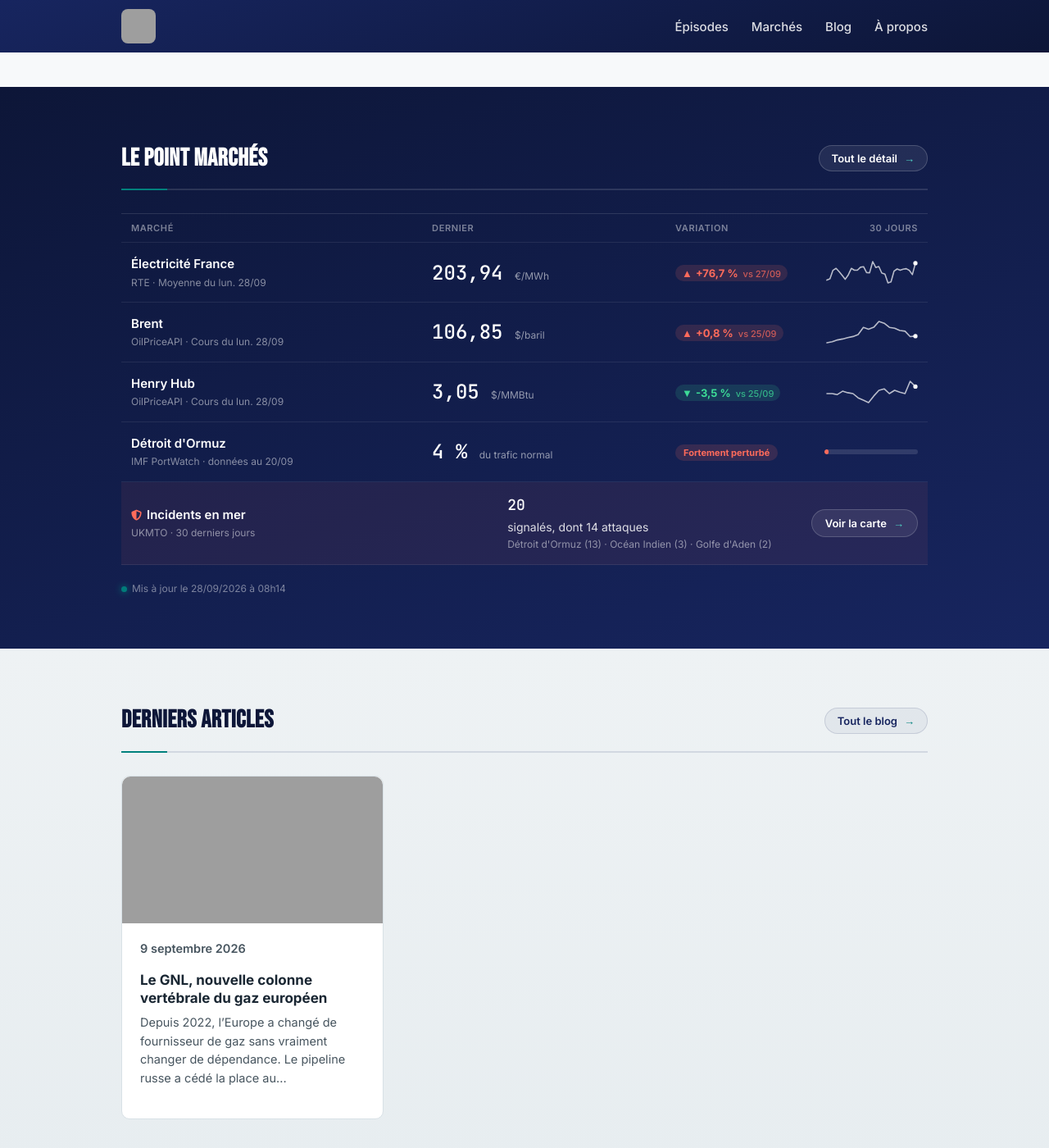
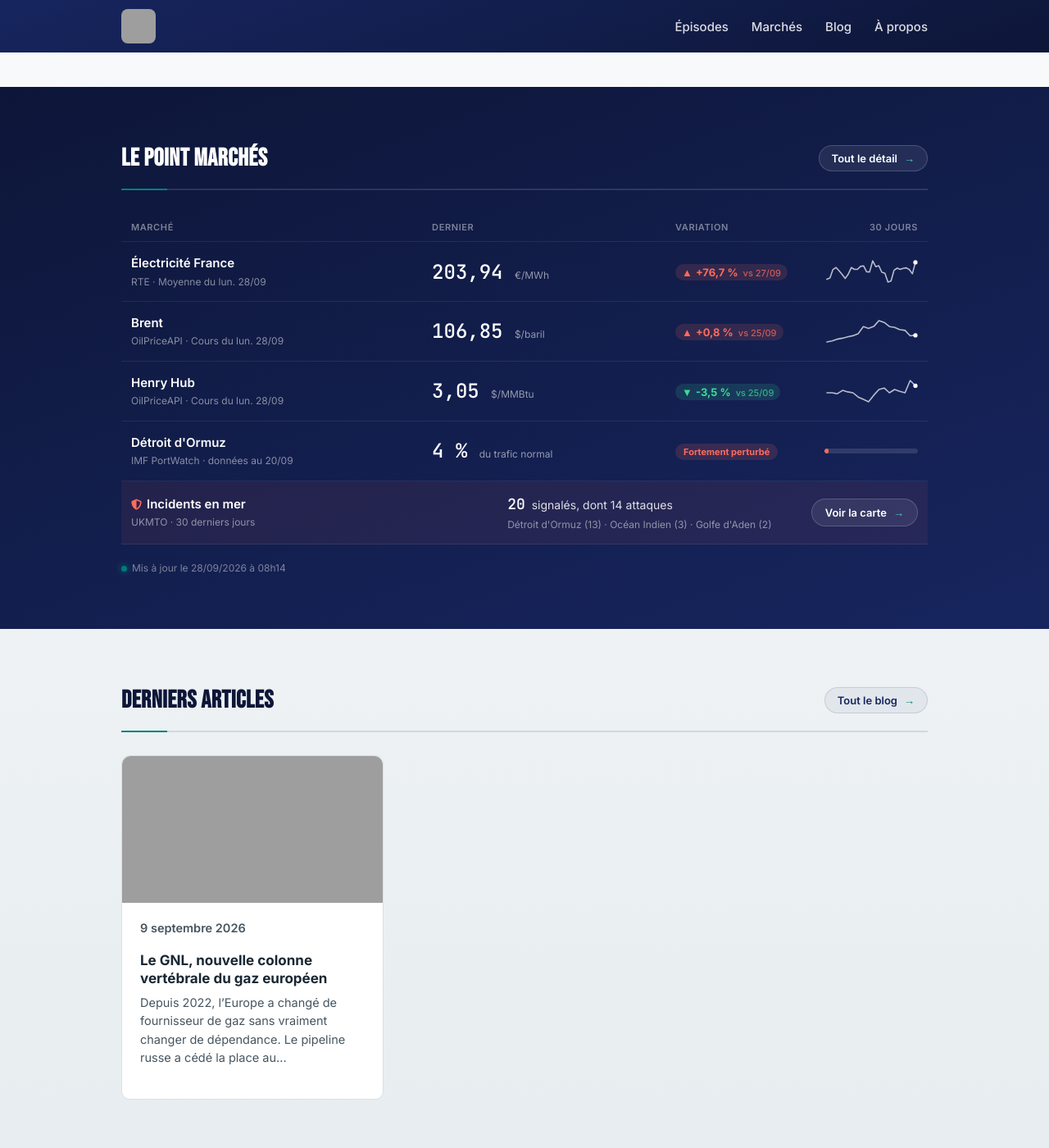
Before and after one commit to InsideEnergyMarkets/Inside-Energy-Markets, a Jekyll site: the page built from index.html, in a window 1280 px wide and 1400 px high, scrolled down 1223 px. Shown: the whole window at 82% size. Built offline with Jekyll 4.4.1, drawn with Linux system fonts in a browser that asks for light colours; grey boxes are pictures that could not be loaded.

Commit message:
Aperçu point marchés : ligne incidents sur une ligne, double bordure retirée
Co-Authored-By: Claude Opus 5.5 <noreply@anthropic.com>

```diff
--- a/assets/css/style.css
+++ b/assets/css/style.css
@@ -1991,7 +1991,6 @@ footer .socials a:hover {
 .mk-sources em { font-style: normal; font-size: 12px; color: #00817d; }
 
 /* ===== Accueil : « Le point marchés » ===== */
-.hq-board { border-top: 1px solid rgba(255, 255, 255, 0.12); }
 .hq-row {
   display: grid; grid-template-columns: minmax(0, 1.25fr) minmax(0, 1fr) 150px 130px; align-items: center; gap: 16px;
   padding: 14px 12px; border-bottom: 1px solid rgba(255, 255, 255, 0.08); color: #fff; text-decoration: none;
@@ -2018,7 +2017,7 @@ a.hq-row:hover { background: rgba(255, 255, 255, 0.05); color: #fff; text-decora
 .hq-incidents .hq-name { display: block; }
 .hq-incidents .hq-name small { display: block; margin-top: 2px; }
 .hq-inc-text { display: flex; flex-direction: column; gap: 2px; font-size: 14px; color: rgba(255, 255, 255, 0.85); }
-.hq-inc-text b { font-family: 'JetBrains Mono', monospace; font-weight: 500; font-size: 18px; color: #fff; }
+.hq-inc-text b { font-family: 'JetBrains Mono', monospace; font-weight: 500; font-size: 18px; color: #fff; margin-right: 4px; }
 .hq-incidents .inc-all { margin: 0; justify-self: end; align-self: center; }
 @media (max-width: 760px) {
   .hq-head { display: none; }
--- a/index.html
+++ b/index.html
@@ -121,7 +121,7 @@ description: "Inside Energy Markets, le podcast de Tom Moulard sur les coulisses
       {% if inc.stats %}
       <div class="hq-row hq-incidents">
         <span class="hq-name"><i class="fa-solid fa-shield-halved" aria-hidden="true"></i>Incidents en mer<small>UKMTO · 30 derniers jours</small></span>
-        <span class="hq-inc-text"><b>{{ inc.stats.total_30d }}</b> signalés, dont {{ inc.stats.attacks_30d }} attaques{% if inc.stats.top_places.size > 0 %}<small>{% for tp in inc.stats.top_places %}{{ tp.place }} ({{ tp.n }}){% unless forloop.last %} · {% endunless %}{% endfor %}</small>{% endif %}</span>
+        <span class="hq-inc-text"><span><b>{{ inc.stats.total_30d }}</b> signalés, dont {{ inc.stats.attacks_30d }} attaques</span>{% if inc.stats.top_places.size > 0 %}<small>{% for tp in inc.stats.top_places %}{{ tp.place }} ({{ tp.n }}){% unless forloop.last %} · {% endunless %}{% endfor %}</small>{% endif %}</span>
         <a class="inc-all" href="{{ marches }}#securite">Voir la carte <span aria-hidden="true">→</span></a>
       </div>
       {% endif %}
```
